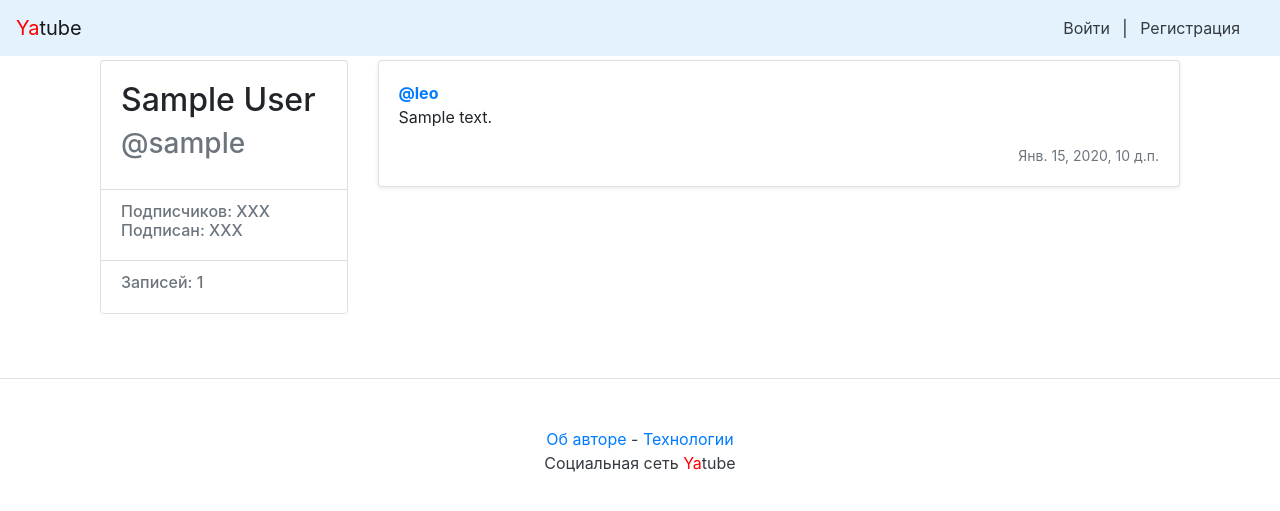
After one commit to kirill-tkachenko7/hw03_forms, a Django app: a page that uses templates/nav.html in a window 1280 px wide. The commit adds this page. Shown: the top 511 px of the page. Run offline with Django 3.2, Linux system fonts and the light colour scheme; tables that the repository leaves empty hold one stand-in row (values such as "Sample post"); some libraries are stand-ins or nearby versions.

Commit message:
added single post view, minor fixes

```diff
--- /dev/null
+++ b/posts/templates/base_profile.html
@@ -0,0 +1,31 @@
+<div class="col-md-3 mb-3 mt-1">
+    <div class="card">
+        <div class="card-body">
+            <div class="h2">
+                <!-- Имя автора -->
+                {{ profile_user.get_full_name }}
+                <!-- Лев Толстой -->
+            </div>
+            <div class="h3 text-muted">
+                <!-- username автора -->
+                @{{ profile_user.username }}
+                <!-- @leo -->
+            </div>
+        </div>
+        <ul class="list-group list-group-flush">
+            <li class="list-group-item">
+                <div class="h6 text-muted">
+                Подписчиков: XXX <br />
+                Подписан: XXX
+                </div>
+            </li>
+            <li class="list-group-item">
+                <div class="h6 text-muted">
+                    <!-- Количество записей -->
+                    Записей: {{ post_count }}
+                    <!-- Записей: 36 -->
+                </div>
+            </li>
+        </ul>
+    </div>
+</div>
--- /dev/null
+++ b/posts/templates/post.html
@@ -0,0 +1,33 @@
+{% extends "base.html" %}
+{% block title %} Просмотр публикации {% endblock %}
+{% block content %}
+<main role="main" class="container">
+    <div class="row">
+        {% include "base_profile.html" with profile_user=post.author post_count=post_count %}
+        <div class="col-md-9">
+            <!-- Пост -->
+            <div class="card mb-3 mt-1 shadow-sm">
+                <div class="card-body">
+                    <p class="card-text">
+                        <!-- Ссылка на страницу автора в атрибуте href; username автора в тексте ссылки -->
+                        <a href="/{{ post.author.username }}/"><strong class="d-block text-gray-dark">@leo</strong></a>
+                        <!-- Текст поста -->
+                        {{ post.text }}
+                        <!-- [Фокшаны.] Еще переходъ до Фокшанъ, во время котораго я ѣхалъ съ Монго. Человѣкъ пустой, но съ твердыми, хотя и ложными убѣжденіями. Генерал[у] по этому должно быть случаю, угодно было спрашивать о моемъ здоровьи. Свинья! К[о]вырялъ носъ и ничего не написалъ — вотъ 2 упрека за нын[ѣшній] день. Послѣдній упрекъ становится слишкомъ частъ, хотя походъ и можетъ служить въ немъ отчасти извиненіемъ. Отношенія мои съ товарищами становятся такъ пріятны, что мнѣ жалко бросить штабъ. Здоровье кажется (2) лучше.  -->
+                    </p>
+                    <div class="d-flex justify-content-between align-items-center">
+                        <div class="btn-group ">
+                            <!-- Ссылка на редактирование, показывается только автору записи -->
+                            {% if post.author.username == user.username %}
+                                <a class="btn btn-sm text-muted" href="/{{ post.author.username }}/{{ post.id }}/edit" role="button">Редактировать</a>
+                            {% endif %}
+                        </div>
+                        <!-- Дата публикации  -->
+                        <small class="text-muted">{{ post.pub_date}}</small>
+                    </div>
+                </div>
+            </div>
+        </div>
+    </div>
+</main>
+{% endblock %}
--- a/posts/views.py
+++ b/posts/views.py
@@ -1,9 +1,9 @@
-from django.http import HttpResponse
+from django.http import HttpResponse, Http404
 from django.shortcuts import render, get_object_or_404, redirect
 from django.contrib.auth.decorators import login_required
 from django.contrib.auth import get_user_model
 from django.core.paginator import Paginator
-from django.core.exceptions import PermissionDenied
+from django.core.exceptions import PermissionDenied, ObjectDoesNotExist
 from .forms import PostForm
 from .models import Post, Group, User
 
@@ -58,10 +58,11 @@ def profile(request, username):
     """ profile information and user's latest posts """
     profile_user = get_object_or_404(User, username=username)
     post_list = Post.objects.filter(author__username=username).order_by("-pub_date").all()
+
     paginator = Paginator(post_list, 10) # display 10 posts per page
-
     page_number = request.GET.get('page')
     page = paginator.get_page(page_number) # retreive posts with correct offset
+
     context_dict =  {
         'profile_user': profile_user,
         'post_count': post_list.count(),
@@ -72,8 +73,25 @@ def profile(request, username):
 
 
 def post_view(request, username, post_id):
-    # тут тело функции
-    return render(request, "post.html", {})
+    """ view a post """
+    try:
+        # cache the author so that template doesn't
+        # query the database for each {{ post.author }} tag
+        post_object = Post.objects.select_related('author').get(
+            id=post_id, author__username=username)
+    except ObjectDoesNotExist:
+        # if username is not the author of psot_id, or post/author don't exist, return 404.
+        return Http404
+
+    # count author's posts:
+    post_count = Post.objects.filter(author=post_object.author).all().count()
+
+    context_dict =  {
+        'profile_user': post_object.author,
+        'post_count': post_count,
+        'post': post_object
+    }
+    return render(request, "post.html", context_dict)
 
 @login_required
 def post_edit(request, username, post_id):
--- a/templates/nav.html
+++ b/templates/nav.html
@@ -2,7 +2,7 @@
     <a class="navbar-brand" href="/"><span style="color:red">Ya</span>tube</a>
     <nav class="my-2 my-md-0 mr-md-3">
         {% if user.is_authenticated %}
-        Пользователь: {{ user.username }}.
+        Пользователь: {{ user.get_full_name }}.
         <a class="p-2 text-dark" href="{% url 'new_post' %}">Добавить публикацию</a>
         <a class="p-2 text-dark" href="{% url 'password_change' %}">Изменить пароль</a>
         <a class="p-2 text-dark" href="{% url 'logout' %}">Выйти</a>
--- a/yatube/urls.py
+++ b/yatube/urls.py
@@ -31,11 +31,10 @@ urlpatterns = [
     # admin site
     path('admin/', admin.site.urls),
 
+    #flatpages
+    path('about-author/', views.flatpage, {'url': '/about-author/'}, name='author'),
+    path('about-spec/', views.flatpage, {'url': '/about-spec/'}, name='spec'),
+
     # site home page views are in posts app
     path('', include('posts.urls')),
 ]
-
-urlpatterns += [
-        path('about-author/', views.flatpage, {'url': '/about-author/'}, name='author'),
-        path('about-spec/', views.flatpage, {'url': '/about-spec/'}, name='spec'),
-]
```
Also changed, not shown: posts/templates/profile.html (+3 -33 lines).
